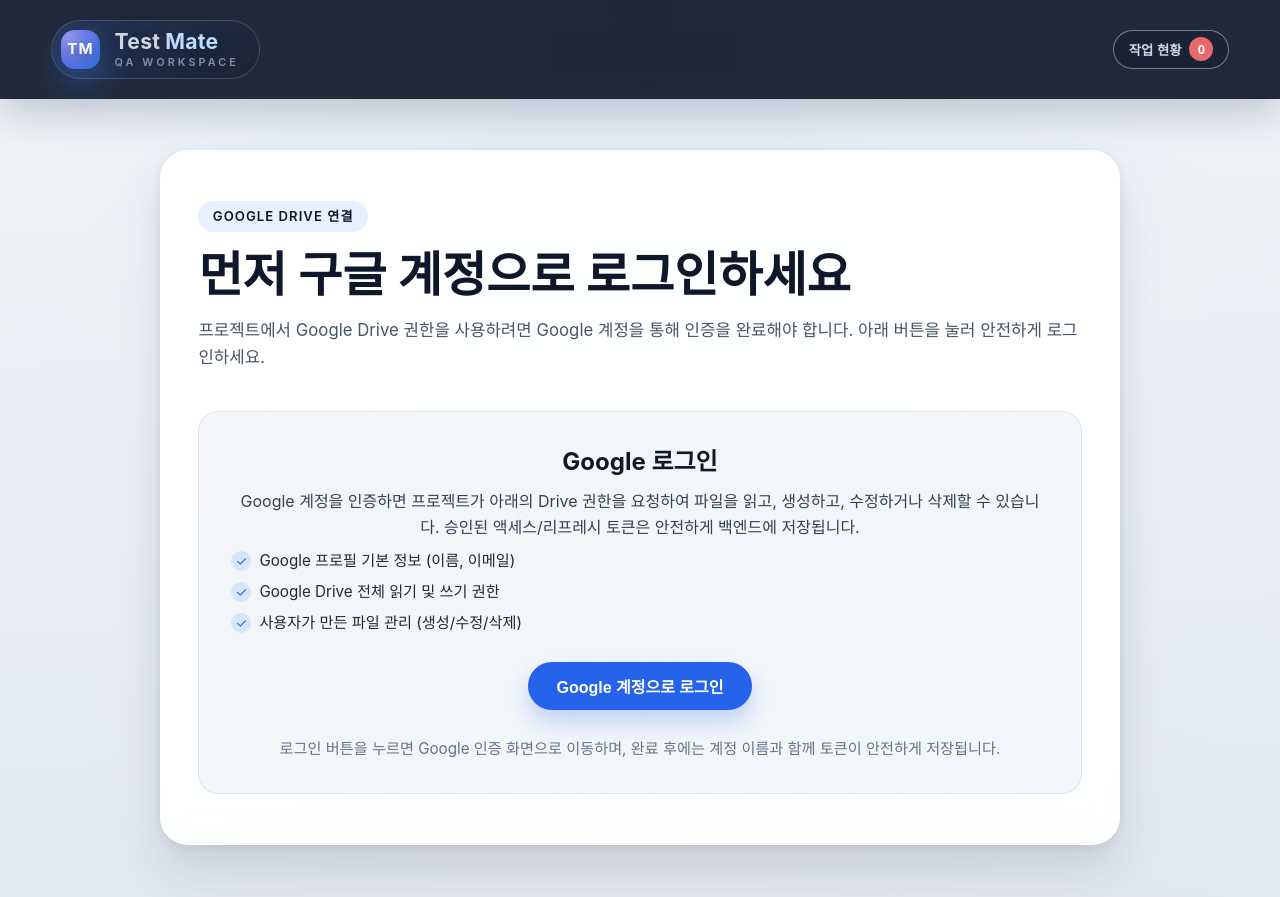
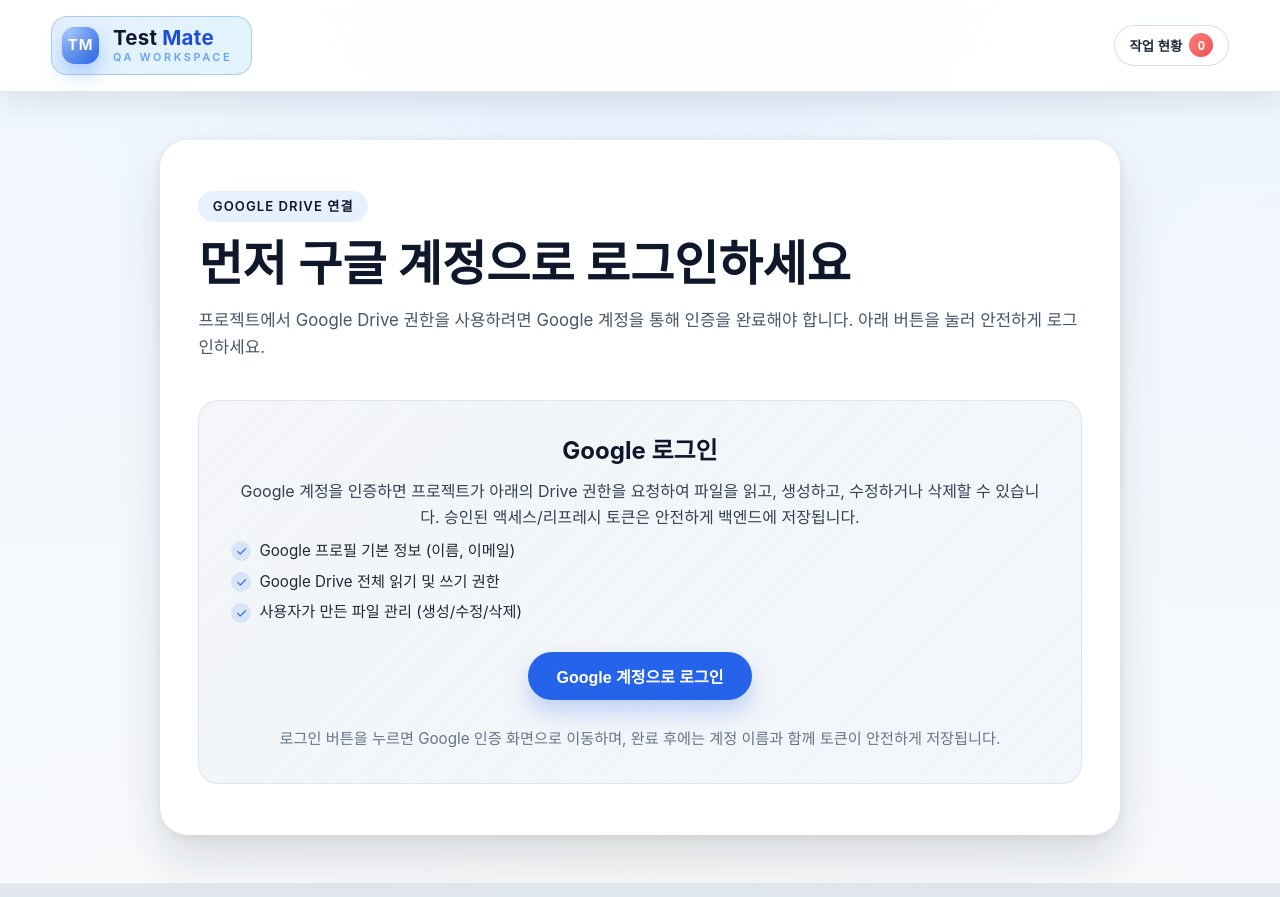
Before and after one commit to phj9745/tta-ai-project, a React (Vite) app in the folder frontend/: page / in a window 1280 px wide. Built offline with nearby package versions, Linux system fonts and the light colour scheme.

Commit message:
Refine app shell layout with sidebar navigation

```diff
--- a/frontend/src/App.css
+++ b/frontend/src/App.css
@@ -2,44 +2,64 @@
   min-height: 100vh;
   display: flex;
   flex-direction: column;
-  background: linear-gradient(180deg, rgba(241, 245, 249, 0.82) 0%, rgba(226, 232, 240, 0.95) 100%);
-}
-
-.app-shell__header {
+  background: linear-gradient(180deg, rgba(239, 246, 255, 0.85) 0%, rgba(248, 250, 252, 0.95) 100%);
+  color: #0f172a;
+}
+
+.app-shell__topbar {
   position: sticky;
   top: 0;
-  z-index: 10;
+  z-index: 20;
   display: flex;
   align-items: center;
   justify-content: space-between;
+  padding: 1rem clamp(1.5rem, 4vw, 3.25rem);
+  background: rgba(255, 255, 255, 0.92);
+  backdrop-filter: blur(18px);
+  border-bottom: 1px solid rgba(148, 163, 184, 0.25);
+  box-shadow: 0 14px 24px rgba(15, 23, 42, 0.08);
+}
+
+.app-shell__topbar-left {
+  display: flex;
+  align-items: center;
+  gap: 1.25rem;
+  min-width: 0;
+}
+
+.app-shell__topbar-leading {
+  display: inline-flex;
+  align-items: center;
+  gap: 0.75rem;
+  padding: 0.5rem 0.75rem;
+  border-radius: 14px;
+  background: rgba(59, 130, 246, 0.12);
+  color: #1e293b;
+  font-size: 0.95rem;
+  font-weight: 600;
+}
+
+.app-shell__topbar-right {
+  display: flex;
+  align-items: center;
   gap: 1.5rem;
-  padding: 1.25rem clamp(1.5rem, 4vw, 3.5rem);
-  background: rgba(15, 23, 42, 0.92);
-  color: white;
-  box-shadow: 0 18px 36px rgba(15, 23, 42, 0.18);
-  backdrop-filter: blur(12px);
-}
-
-.app-shell__header-left {
+}
+
+.app-shell__account-actions {
   display: inline-flex;
   align-items: center;
   gap: 0.75rem;
-}
-
-.app-shell__leading-action {
-  display: inline-flex;
-  align-items: center;
 }
 
 .app-shell__brand-button {
   position: relative;
   display: inline-flex;
   align-items: center;
-  gap: 0.9rem;
-  padding: 0.55rem 1.25rem 0.55rem 0.55rem;
-  border-radius: 999px;
-  border: 1px solid rgba(148, 163, 184, 0.28);
-  background: linear-gradient(135deg, rgba(59, 130, 246, 0.16) 0%, rgba(15, 23, 42, 0.28) 100%);
+  gap: 0.85rem;
+  padding: 0.6rem 1.2rem 0.6rem 0.6rem;
+  border-radius: 16px;
+  border: 1px solid rgba(59, 130, 246, 0.35);
+  background: linear-gradient(135deg, rgba(59, 130, 246, 0.12) 0%, rgba(14, 165, 233, 0.12) 100%);
   color: inherit;
   font: inherit;
   cursor: pointer;
@@ -50,52 +70,51 @@
 .app-shell__brand-button:hover,
 .app-shell__brand-button:focus-visible {
   transform: translateY(-1px);
-  border-color: rgba(148, 197, 255, 0.65);
-  background: linear-gradient(135deg, rgba(96, 165, 250, 0.35) 0%, rgba(30, 64, 175, 0.65) 100%);
-  color: #f8fafc;
-  box-shadow: 0 18px 36px rgba(15, 23, 42, 0.35);
+  border-color: rgba(37, 99, 235, 0.55);
+  background: linear-gradient(135deg, rgba(59, 130, 246, 0.2) 0%, rgba(14, 165, 233, 0.22) 100%);
+  box-shadow: 0 16px 28px rgba(37, 99, 235, 0.18);
 }
 
 .app-shell__brand-button:focus-visible {
-  outline: 2px solid rgba(226, 232, 240, 0.75);
+  outline: 2px solid rgba(96, 165, 250, 0.6);
   outline-offset: 3px;
 }
 
 .app-shell__brand-mark {
   position: relative;
-  width: 2.45rem;
-  height: 2.45rem;
-  border-radius: 0.85rem;
+  width: 2.35rem;
+  height: 2.35rem;
+  border-radius: 0.8rem;
   display: inline-flex;
   align-items: center;
   justify-content: center;
   overflow: hidden;
-  background: linear-gradient(135deg, rgba(79, 70, 229, 0.95) 0%, rgba(59, 130, 246, 0.85) 100%);
-  box-shadow: 0 16px 32px rgba(59, 130, 246, 0.35);
+  background: linear-gradient(135deg, rgba(59, 130, 246, 0.9) 0%, rgba(37, 99, 235, 0.9) 100%);
+  box-shadow: 0 10px 20px rgba(59, 130, 246, 0.35);
 }
 
 .app-shell__brand-mark-glow {
   position: absolute;
   inset: -30%;
   border-radius: 50%;
-  background: radial-gradient(circle at 30% 30%, rgba(224, 231, 255, 0.6), transparent 60%);
-  opacity: 0.8;
+  background: radial-gradient(circle at 30% 30%, rgba(255, 255, 255, 0.55), transparent 60%);
+  opacity: 0.9;
 }
 
 .app-shell__brand-initials {
   position: relative;
   font-weight: 700;
-  font-size: 0.95rem;
+  font-size: 0.92rem;
   letter-spacing: 0.08em;
   text-transform: uppercase;
   color: #f8fafc;
-  text-shadow: 0 4px 12px rgba(15, 23, 42, 0.4);
+  text-shadow: 0 4px 12px rgba(15, 23, 42, 0.35);
 }
 
 .app-shell__brand-wordmark {
   display: flex;
   flex-direction: column;
-  gap: 0.25rem;
+  gap: 0.2rem;
   line-height: 1;
 }
 
@@ -103,27 +122,26 @@
   display: inline-flex;
   align-items: baseline;
   gap: 0.3rem;
-  font-size: 1.32rem;
+  font-size: 1.28rem;
   font-weight: 700;
   letter-spacing: 0.015em;
-  color: #f1f5f9;
-  text-shadow: 0 8px 24px rgba(15, 23, 42, 0.4);
+  color: #0f172a;
 }
 
 .app-shell__brand-primary {
-  color: rgba(226, 232, 240, 0.92);
+  color: #0f172a;
 }
 
 .app-shell__brand-highlight {
-  color: #bfdbfe;
+  color: #1d4ed8;
 }
 
 .app-shell__brand-tagline {
   font-size: 0.68rem;
   font-weight: 600;
-  letter-spacing: 0.28em;
+  letter-spacing: 0.24em;
   text-transform: uppercase;
-  color: rgba(148, 163, 184, 0.85);
+  color: #60a5fa;
 }
 
 .app-shell__tasks {
@@ -132,38 +150,31 @@
   align-items: center;
 }
 
-.app-shell__header-right {
-  margin-left: auto;
-  display: inline-flex;
-  align-items: center;
-  gap: 1.5rem;
-}
-
 .app-shell__tasks-toggle {
   display: inline-flex;
   align-items: center;
-  gap: 0.5rem;
-  padding: 0.4rem 0.9rem;
+  gap: 0.45rem;
+  padding: 0.45rem 0.9rem;
   border-radius: 999px;
-  border: 1px solid rgba(226, 232, 240, 0.45);
-  background: rgba(15, 23, 42, 0.25);
-  color: rgba(226, 232, 240, 0.92);
+  border: 1px solid rgba(148, 163, 184, 0.35);
+  background: rgba(255, 255, 255, 0.6);
+  color: #1f2937;
   font-weight: 600;
   cursor: pointer;
-  transition: background 0.2s ease, border-color 0.2s ease, color 0.2s ease, box-shadow 0.2s ease;
+  transition: background 0.2s ease, border-color 0.2s ease, box-shadow 0.2s ease, color 0.2s ease;
 }
 
 .app-shell__tasks-toggle:hover,
 .app-shell__tasks-toggle:focus-visible,
 .app-shell__tasks-toggle--open {
-  background: rgba(59, 130, 246, 0.22);
-  border-color: rgba(226, 232, 240, 0.75);
-  color: #ffffff;
-  box-shadow: 0 10px 24px rgba(30, 64, 175, 0.35);
+  background: rgba(59, 130, 246, 0.16);
+  border-color: rgba(37, 99, 235, 0.45);
+  color: #1d4ed8;
+  box-shadow: 0 12px 24px rgba(37, 99, 235, 0.16);
 }
 
 .app-shell__tasks-toggle:focus-visible {
-  outline: 2px solid rgba(226, 232, 240, 0.85);
+  outline: 2px solid rgba(96, 165, 250, 0.5);
   outline-offset: 2px;
 }
 
@@ -171,13 +182,14 @@
   min-width: 1.5rem;
   height: 1.5rem;
   border-radius: 999px;
-  background: rgba(248, 113, 113, 0.92);
+  background: linear-gradient(135deg, rgba(248, 113, 113, 0.92), rgba(239, 68, 68, 0.92));
   color: #ffffff;
   font-size: 0.82rem;
   display: inline-flex;
   align-items: center;
   justify-content: center;
   padding: 0 0.4rem;
+  font-weight: 600;
 }
 
 .app-shell__tasks-panel {
@@ -186,10 +198,10 @@
   right: 0;
   width: min(420px, 85vw);
   max-height: 60vh;
-  padding: 1rem;
+  padding: 1.1rem;
   border-radius: 18px;
-  background: rgba(15, 23, 42, 0.96);
-  box-shadow: 0 24px 48px rgba(15, 23, 42, 0.35);
+  background: rgba(15, 23, 42, 0.94);
+  box-shadow: 0 24px 48px rgba(15, 23, 42, 0.32);
   backdrop-filter: blur(18px);
   overflow-y: auto;
 }
@@ -207,9 +219,9 @@
   display: flex;
   justify-content: space-between;
   gap: 1rem;
-  padding: 0.75rem;
+  padding: 0.85rem;
   border-radius: 14px;
-  background: rgba(30, 41, 59, 0.75);
+  background: rgba(30, 41, 59, 0.78);
   border: 1px solid rgba(148, 163, 184, 0.25);
 }
 
@@ -289,7 +301,7 @@
 }
 
 .app-shell__task-button {
-  padding: 0.35rem 0.8rem;
+  padding: 0.4rem 0.85rem;
   border-radius: 999px;
   border: 1px solid rgba(148, 163, 184, 0.35);
   background: rgba(148, 163, 184, 0.12);
@@ -320,121 +332,179 @@
   color: #fee2e2;
 }
 
-.app-shell__nav {
-  display: flex;
-  align-items: center;
-  font-size: 0.95rem;
-}
-
-.app-shell__link-button {
-  position: relative;
-  margin-left: 1rem;
-  padding: 0.35rem 0;
-  border: none;
-  background: transparent;
-  color: inherit;
-  font: inherit;
-  cursor: pointer;
-}
-
-.app-shell__link-button:focus-visible {
-  outline: 2px solid rgba(226, 232, 240, 0.85);
-  outline-offset: 4px;
-}
-
-.app-shell__link {
-  position: relative;
-  color: rgba(226, 232, 240, 0.9);
-  text-decoration: none;
-  font-weight: 600;
-  transition: color 0.2s ease;
-}
-
-.app-shell__link::after {
-  content: '';
-  position: absolute;
-  left: 0;
-  bottom: -0.45rem;
-  width: 100%;
-  height: 2px;
-  border-radius: 999px;
-  background: rgba(226, 232, 240, 0.65);
-  transform: scaleX(0);
-  transform-origin: left;
-  transition: transform 0.2s ease;
-}
-
-.app-shell__link:hover {
-  color: white;
-}
-
-.app-shell__link:hover::after,
-.app-shell__link--active::after {
-  transform: scaleX(1);
-}
-
-.app-shell__link--active {
-  color: white;
-}
-
 .app-shell__drive,
 .app-shell__logout {
   display: inline-flex;
   align-items: center;
   justify-content: center;
-  padding: 0.45rem 1.1rem;
-  border-radius: 999px;
-  border: 1px solid rgba(226, 232, 240, 0.55);
-  background: transparent;
-  color: rgba(226, 232, 240, 0.92);
+  padding: 0.45rem 1.05rem;
+  border-radius: 12px;
+  border: 1px solid rgba(148, 163, 184, 0.4);
+  background: rgba(255, 255, 255, 0.75);
+  color: #1f2937;
   font-size: 0.95rem;
   font-weight: 600;
   cursor: pointer;
-  transition: background 0.2s ease, color 0.2s ease, border-color 0.2s ease, box-shadow 0.2s ease;
+  transition: background 0.2s ease, border-color 0.2s ease, color 0.2s ease, box-shadow 0.2s ease;
 }
 
 .app-shell__drive {
-  margin-right: 0.75rem;
-  border-color: rgba(226, 232, 240, 0.75);
-  background: rgba(59, 130, 246, 0.14);
-  color: #ffffff;
-  backdrop-filter: blur(6px);
+  background: linear-gradient(135deg, rgba(59, 130, 246, 0.16), rgba(59, 130, 246, 0.12));
+  border-color: rgba(59, 130, 246, 0.35);
+  color: #1d4ed8;
 }
 
 .app-shell__drive:hover,
 .app-shell__drive:focus-visible {
-  background: rgba(59, 130, 246, 0.24);
-  border-color: rgba(226, 232, 240, 0.9);
-  color: #ffffff;
-  box-shadow: 0 12px 24px rgba(37, 99, 235, 0.28);
+  background: linear-gradient(135deg, rgba(59, 130, 246, 0.28), rgba(14, 165, 233, 0.24));
+  border-color: rgba(37, 99, 235, 0.55);
+  color: #1e3a8a;
+  box-shadow: 0 14px 28px rgba(37, 99, 235, 0.18);
 }
 
 .app-shell__logout:hover,
 .app-shell__logout:focus-visible {
-  background: rgba(226, 232, 240, 0.18);
-  color: #ffffff;
-  border-color: rgba(226, 232, 240, 0.85);
-  box-shadow: 0 12px 24px rgba(15, 23, 42, 0.25);
-}
-
-.app-shell__logout {
-  margin-left: 1.1rem;
+  background: rgba(148, 163, 184, 0.2);
+  border-color: rgba(100, 116, 139, 0.45);
+  color: #0f172a;
+  box-shadow: 0 10px 20px rgba(100, 116, 139, 0.15);
 }
 
 .app-shell__drive:focus-visible,
 .app-shell__logout:focus-visible {
-  outline: 2px solid rgba(226, 232, 240, 0.9);
+  outline: 2px solid rgba(96, 165, 250, 0.5);
   outline-offset: 2px;
 }
 
+.app-shell__layout {
+  flex: 1;
+  display: flex;
+  gap: clamp(1.25rem, 3vw, 2rem);
+  padding: clamp(1.5rem, 4vw, 3rem);
+  align-items: flex-start;
+}
+
+.app-shell__sidebar {
+  width: min(280px, 28vw);
+  flex-shrink: 0;
+  display: flex;
+  flex-direction: column;
+  justify-content: space-between;
+  gap: 2rem;
+  padding: 1.8rem 1.6rem;
+  border-radius: 28px;
+  background: rgba(255, 255, 255, 0.88);
+  border: 1px solid rgba(148, 163, 184, 0.18);
+  box-shadow:
+    0 24px 48px rgba(15, 23, 42, 0.08),
+    0 2px 12px rgba(15, 23, 42, 0.05);
+  position: sticky;
+  top: calc(5rem + 1.5rem);
+}
+
+.app-shell__sidebar-heading {
+  font-size: 0.72rem;
+  letter-spacing: 0.18em;
+  text-transform: uppercase;
+  color: #64748b;
+  margin-bottom: 0.9rem;
+  font-weight: 700;
+}
+
+.app-shell__sidebar-links {
+  display: flex;
+  flex-direction: column;
+  gap: 0.65rem;
+}
+
+.app-shell__sidebar-link {
+  display: flex;
+  flex-direction: column;
+  align-items: flex-start;
+  gap: 0.35rem;
+  padding: 0.85rem 1rem;
+  border-radius: 20px;
+  border: 1px solid transparent;
+  background: rgba(248, 250, 252, 0.6);
+  color: #0f172a;
+  font: inherit;
+  text-align: left;
+  cursor: pointer;
+  transition: border-color 0.2s ease, background 0.2s ease, box-shadow 0.2s ease, transform 0.15s ease;
+}
+
+.app-shell__sidebar-link:hover,
+.app-shell__sidebar-link:focus-visible {
+  border-color: rgba(59, 130, 246, 0.35);
+  background: rgba(59, 130, 246, 0.12);
+  box-shadow: 0 14px 28px rgba(37, 99, 235, 0.12);
+  transform: translateY(-1px);
+}
+
+.app-shell__sidebar-link:focus-visible {
+  outline: 2px solid rgba(96, 165, 250, 0.5);
+  outline-offset: 2px;
+}
+
+.app-shell__sidebar-link--active {
+  border-color: rgba(37, 99, 235, 0.55);
+  background: linear-gradient(135deg, rgba(59, 130, 246, 0.18), rgba(14, 165, 233, 0.2));
+  box-shadow: 0 18px 32px rgba(37, 99, 235, 0.16);
+}
+
+.app-shell__sidebar-link-label {
+  font-size: 1.05rem;
+  font-weight: 600;
+}
+
+.app-shell__sidebar-link-description {
+  font-size: 0.85rem;
+  color: #475569;
+  line-height: 1.5;
+}
+
+.app-shell__sidebar-footer {
+  margin-top: auto;
+  padding-top: 1.5rem;
+  border-top: 1px solid rgba(148, 163, 184, 0.2);
+}
+
+.app-shell__sidebar-footer-link {
+  width: 100%;
+  display: inline-flex;
+  align-items: center;
+  justify-content: center;
+  padding: 0.85rem 1rem;
+  border-radius: 18px;
+  border: 1px solid rgba(59, 130, 246, 0.45);
+  background: linear-gradient(135deg, rgba(59, 130, 246, 0.18), rgba(14, 165, 233, 0.18));
+  color: #1d4ed8;
+  font-size: 0.98rem;
+  font-weight: 700;
+  cursor: pointer;
+  transition: transform 0.2s ease, box-shadow 0.2s ease, background 0.2s ease, border-color 0.2s ease;
+}
+
+.app-shell__sidebar-footer-link:hover,
+.app-shell__sidebar-footer-link:focus-visible {
+  transform: translateY(-1px);
+  background: linear-gradient(135deg, rgba(59, 130, 246, 0.28), rgba(14, 165, 233, 0.28));
+  border-color: rgba(37, 99, 235, 0.55);
+  box-shadow: 0 16px 32px rgba(37, 99, 235, 0.18);
+}
+
+.app-shell__sidebar-footer-link:focus-visible {
+  outline: 2px solid rgba(96, 165, 250, 0.55);
+  outline-offset: 2px;
+}
+
 .app-shell__main {
-  --app-shell-main-padding-x: clamp(1.5rem, 4vw, 3.5rem);
-  --app-shell-main-padding-y: clamp(2rem, 4vw, 4rem);
   flex: 1;
+  min-width: 0;
   display: flex;
   align-items: stretch;
   justify-content: center;
-  padding: var(--app-shell-main-padding-y) var(--app-shell-main-padding-x);
+  padding: 0;
 }
 
 .app-shell__footer {
--- a/frontend/src/app/components/AppShell.tsx
+++ b/frontend/src/app/components/AppShell.tsx
@@ -1,5 +1,6 @@
 import { useCallback, useMemo, useState, type PropsWithChildren, type ReactNode } from 'react'
 
+import { navigate } from '../../navigation'
 import { BackgroundTaskTray } from '../../components/layout/BackgroundTaskTray'
 import { AppShellHeaderContext } from './AppShellHeaderContext'
 
@@ -12,6 +13,22 @@ interface AppShellProps {
   onBrandClick: () => void
 }
 
+interface SidebarLink {
+  label: string
+  description: string
+  path: string
+  isActive: (currentPath: string) => boolean
+}
+
+const SIDEBAR_LINKS: SidebarLink[] = [
+  {
+    label: '프로젝트 허브',
+    description: '프로젝트별 산출물과 히스토리를 관리합니다.',
+    path: '/projects',
+    isActive: (path) => path === '/projects' || path.startsWith('/projects/'),
+  },
+]
+
 export function AppShell({
   isAuthenticated,
   currentPath,
@@ -21,16 +38,6 @@ export function AppShell({
   onBrandClick,
   children,
 }: PropsWithChildren<AppShellProps>) {
-  const isAdminActive = currentPath.startsWith('/admin')
-
-  const adminClasses = [
-    'app-shell__link',
-    'app-shell__link-button',
-    isAdminActive ? 'app-shell__link--active' : '',
-  ]
-    .filter(Boolean)
-    .join(' ')
-
   const [leadingAction, setLeadingAction] = useState<ReactNode | null>(null)
 
   const handleSetLeadingAction = useCallback((node: ReactNode | null) => {
@@ -47,11 +54,8 @@ export function AppShell({
   return (
     <AppShellHeaderContext.Provider value={headerContextValue}>
       <div className="app-shell">
-        <header className="app-shell__header">
-          <div className="app-shell__header-left">
-            {leadingAction ? (
-              <div className="app-shell__leading-action">{leadingAction}</div>
-            ) : null}
+        <header className="app-shell__topbar">
+          <div className="app-shell__topbar-left">
             <button
               type="button"
               className="app-shell__brand-button"
@@ -70,26 +74,62 @@ export function AppShell({
                 <span className="app-shell__brand-tagline">QA Workspace</span>
               </span>
             </button>
+            {leadingAction ? (
+              <div className="app-shell__topbar-leading">{leadingAction}</div>
+            ) : null}
           </div>
-          <div className="app-shell__header-right">
+          <div className="app-shell__topbar-right">
             <BackgroundTaskTray />
             {isAuthenticated && (
-              <nav aria-label="계정 메뉴" className="app-shell__nav">
+              <div className="app-shell__account-actions">
                 <button type="button" className="app-shell__drive" onClick={onOpenDrive}>
                   구글 드라이브
-                </button>
-                <button type="button" className={adminClasses} onClick={onNavigateAdmin}>
-                  프롬프트 관리자
                 </button>
                 <button type="button" className="app-shell__logout" onClick={onLogout}>
                   로그아웃
                 </button>
-              </nav>
+              </div>
             )}
           </div>
         </header>
 
-        <main className="app-shell__main">{children}</main>
+        <div className="app-shell__layout">
+          {isAuthenticated ? (
+            <aside className="app-shell__sidebar" aria-label="주 메뉴">
+              <div>
+                <div className="app-shell__sidebar-heading">워크플로우</div>
+                <div className="app-shell__sidebar-links">
+                  {SIDEBAR_LINKS.map((link) => {
+                    const isActive = link.isActive(currentPath)
+                    return (
+                      <button
+                        key={link.path}
+                        type="button"
+                        className={`app-shell__sidebar-link${isActive ? ' app-shell__sidebar-link--active' : ''}`}
+                        onClick={() => navigate(link.path)}
+                      >
+                        <span className="app-shell__sidebar-link-label">{link.label}</span>
+                        <span className="app-shell__sidebar-link-description">{link.description}</span>
+                      </button>
+                    )
+                  })}
+                </div>
+              </div>
+
+              <div className="app-shell__sidebar-footer">
+                <button
+                  type="button"
+                  className="app-shell__sidebar-footer-link"
+                  onClick={onNavigateAdmin}
+                >
+                  프롬프트 관리자
+                </button>
+              </div>
+            </aside>
+          ) : null}
+
+          <main className="app-shell__main">{children}</main>
+        </div>
       </div>
     </AppShellHeaderContext.Provider>
   )
```
